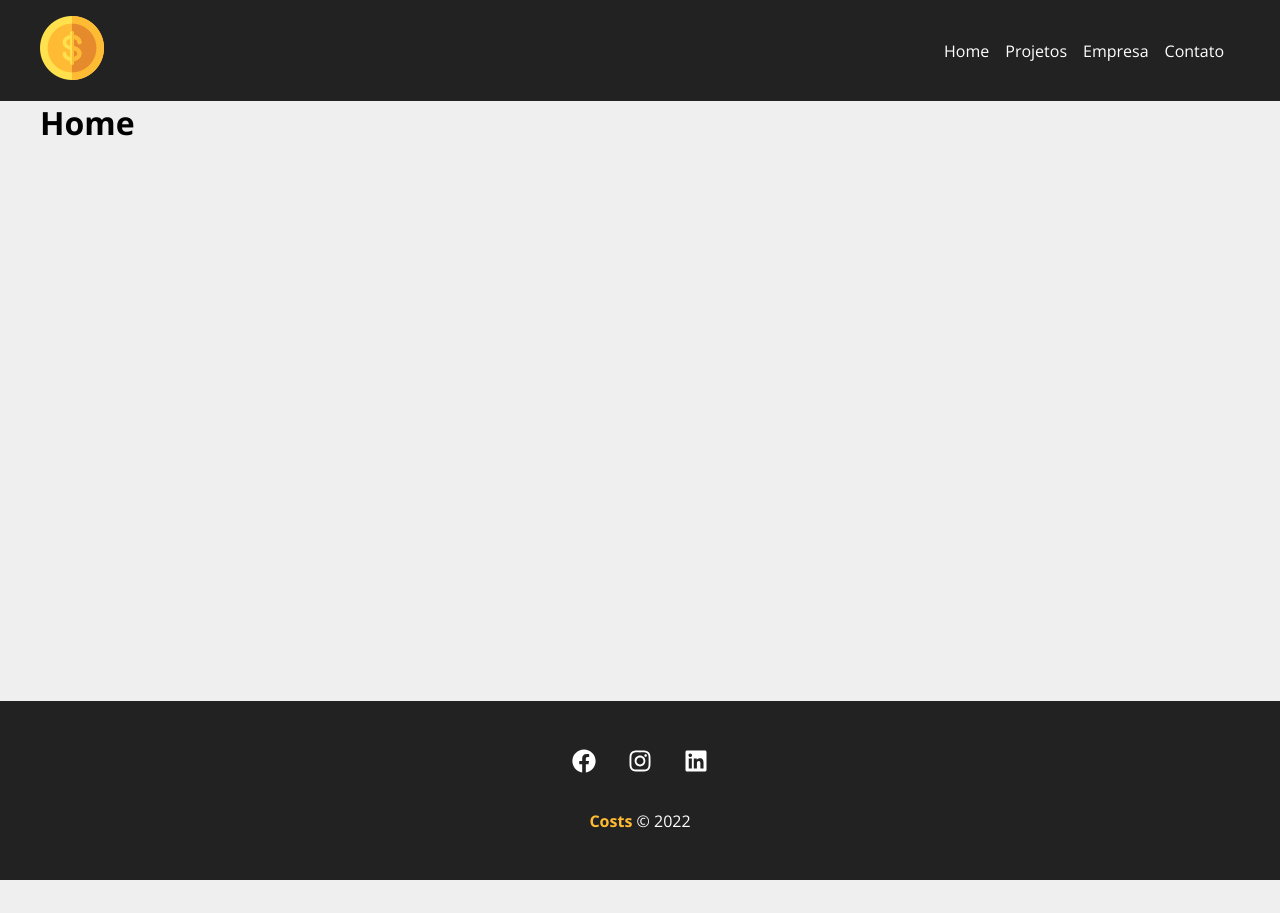
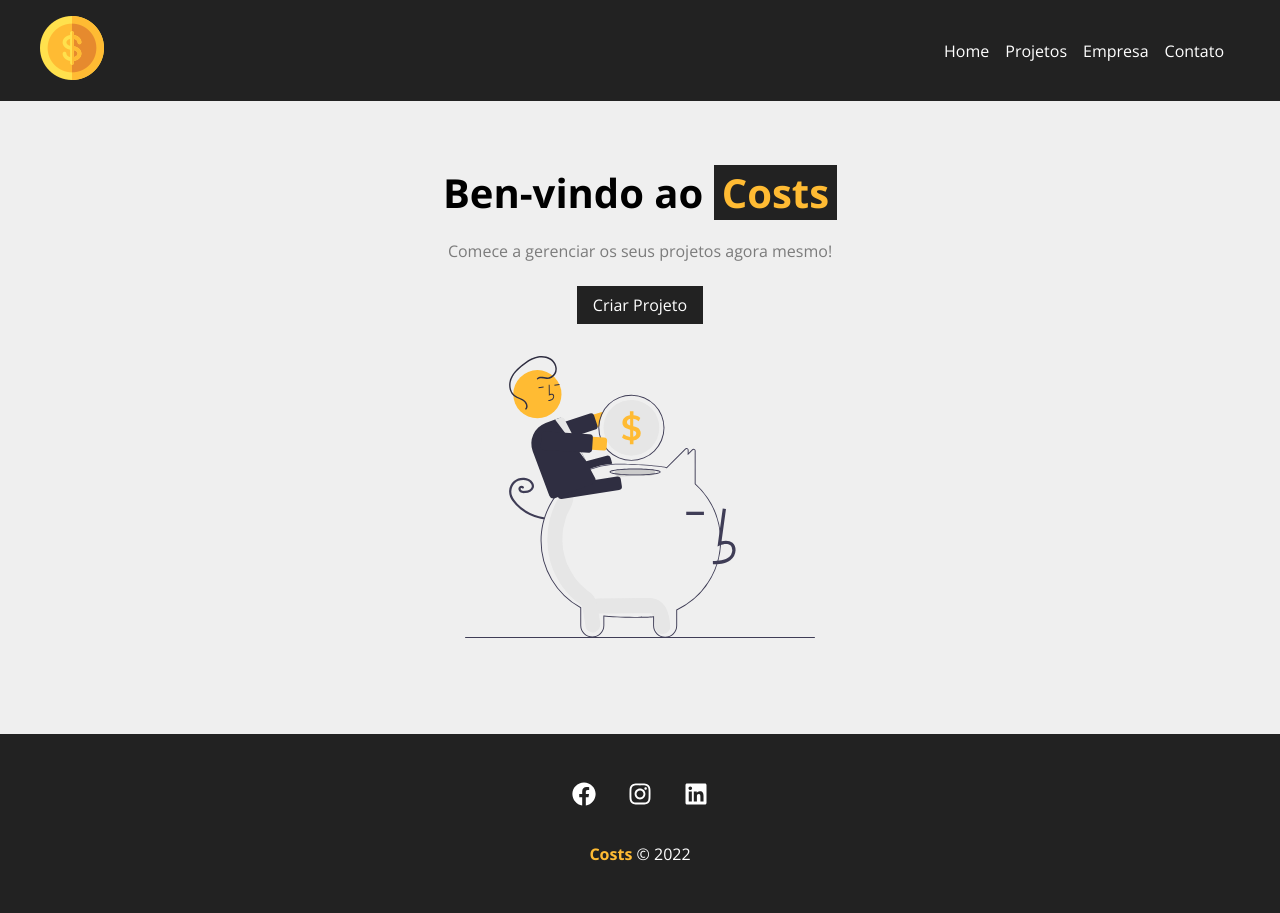
Before and after one commit to benevora/react-app-cost, a React (Create React App) app in the folder costs/: page / in a window 1280 px wide. Before the commit the page ends 880 px from the top, so only its background shows below. Built offline with nearby package versions, Linux system fonts and the light colour scheme.

Commit message:
creating the home page

```diff
--- /dev/null
+++ b/costs/src/components/layout/LinkButton.js
@@ -0,0 +1,13 @@
+import { Link } from 'react-router-dom'
+import styles from './LinkButton.module.css'
+
+function LinkButton({to, text}) {
+
+  return (
+    <Link className={styles.btn} to={to}>
+      {text}
+    </Link>
+  );
+}
+
+export default LinkButton
--- /dev/null
+++ b/costs/src/components/layout/LinkButton.module.css
@@ -0,0 +1,11 @@
+.btn {
+  background-color: #222;
+  color: #FFF;
+  padding: 0.5em 1em;
+  text-decoration: none;
+  transition: 0.5s;
+}
+
+.btn:hover {
+  color: #FFBB33;
+}
--- a/costs/src/components/pages/Home.js
+++ b/costs/src/components/pages/Home.js
@@ -1,6 +1,18 @@
+import Styles from './Home.module.css'
+import savings from '../../img/savings.svg'
+import LinkButton from '../layout/LinkButton'
+
+
 function Home() {
 
-  return <h1>Home</h1>
+  return (
+    <section className={Styles.home_container}>
+      <h1>Ben-vindo ao <span>Costs</span></h1>
+      <p>Comece a gerenciar os seus projetos agora mesmo!</p>
+      <LinkButton to="/newproject" text="Criar Projeto" />
+      <img src={savings} alt="Costs"/>
+    </section>
+  )
 }
 
 export default Home
--- /dev/null
+++ b/costs/src/components/pages/Home.module.css
@@ -0,0 +1,29 @@
+.home_container {
+  width: 100%;
+  display: flex;
+  flex-direction: column;
+  align-items: center;
+  justify-content: center;
+  padding: 4em;
+}
+
+.home_container h1 {
+  font-size: 2.5em;
+  margin-bottom: .5em;
+}
+
+.home_container h1 span {
+  color: #FFBB33;
+  padding: 0 .2em;
+  background-color: #222;
+}
+
+.home_container p {
+  margin-bottom: 1.5em;
+  color: #7B7B7B;
+}
+
+.home_container img {
+  width: 350px;
+  margin: 2em 0;
+}
```
